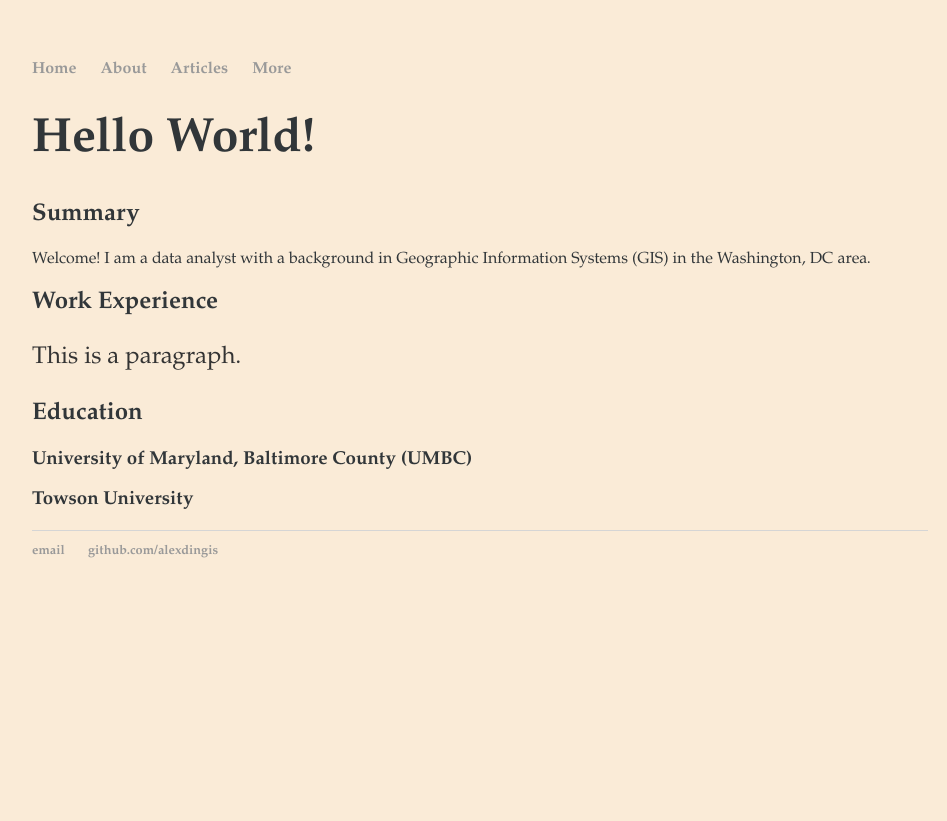
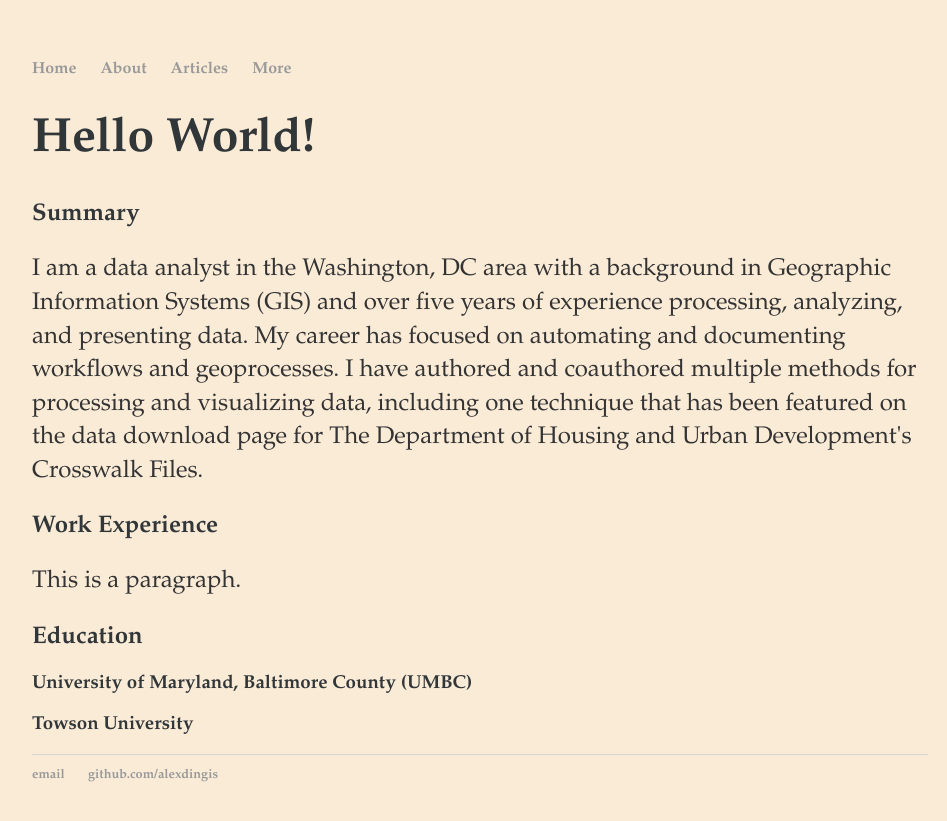
Before and after one commit to alexdingis/alexdingis.github.io, a Jekyll site: the page built from index.html, in a window 1280 px wide. Shown: the top 821 px of the page, without its empty margins (160-1107 px from the left). Built offline with Jekyll 4.4.1, drawn with Linux system fonts in a browser that asks for light colours.

Commit message:
Update index.html

```diff
--- a/index.html
+++ b/index.html
@@ -5,7 +5,7 @@
 <div class="blurb">
 	<h1>Hello World!</h1>
 	<h2>Summary</h2>
-	Welcome! I am a data analyst with a background in Geographic Information Systems (GIS) in the Washington, DC area.
+	<p>I am a data analyst in the Washington, DC area with a background in Geographic Information Systems (GIS)  and over five years of experience processing, analyzing, and presenting data. My career has focused on automating and documenting workflows and geoprocesses. I have authored and coauthored multiple methods for processing and visualizing data, including one technique that has been featured on the data download page for The Department of Housing and Urban Development's Crosswalk Files.</p>
 	<h2>Work Experience</h2>
 	<p>This is a paragraph.</p>
 	<h2>Education</h2>
```
